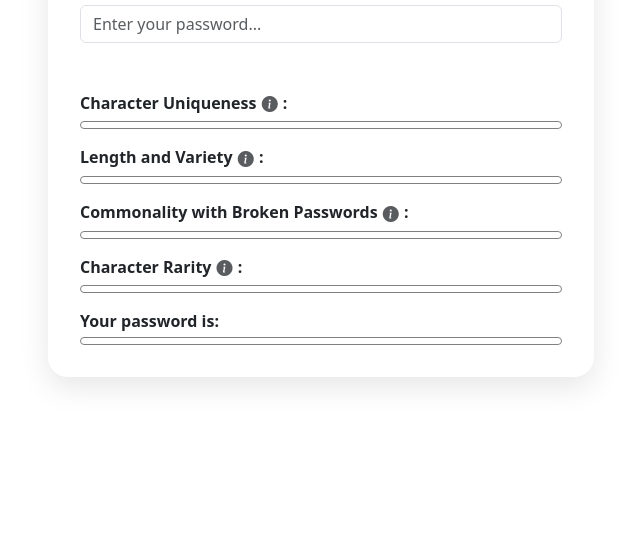
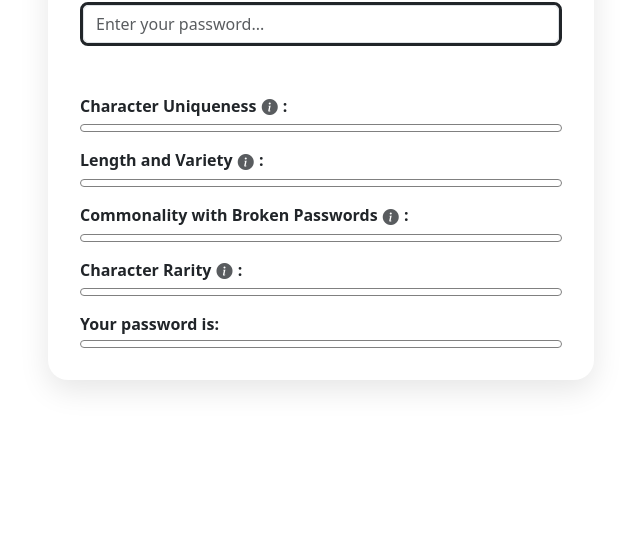
Before and after one commit to DTAlemayehu01/t9-hacks-2025, a plain HTML site: page index.html in a window 1280 px wide. Shown: the part 261-800 px from the top of the page, without its empty margins (319-959 px from the left). Drawn offline with nearby package versions, Linux system fonts and the light colour scheme.

Commit message:
Make input more outstanding

```diff
--- a/index.html
+++ b/index.html
@@ -31,7 +31,9 @@
 					<div class="main-card">
 						<h1 class="text-center mb-4">Meow</h1>
 
-						<div class="input-group mb-5">
+						<div
+							class="input-group border border-3 border-dark rounded-3 mb-5"
+						>
 							<input
 								type="password"
 								class="form-control password-input"
@@ -237,7 +239,7 @@
 						<!-- Suggestion Box -->
 						<div class="suggestion-box hidden" id="suggestionBox">
 							<ul
-								class="suggestion-list"
+								class="suggestion-list px-0"
 								id="suggestionList"
 							></ul>
 						</div>
```
